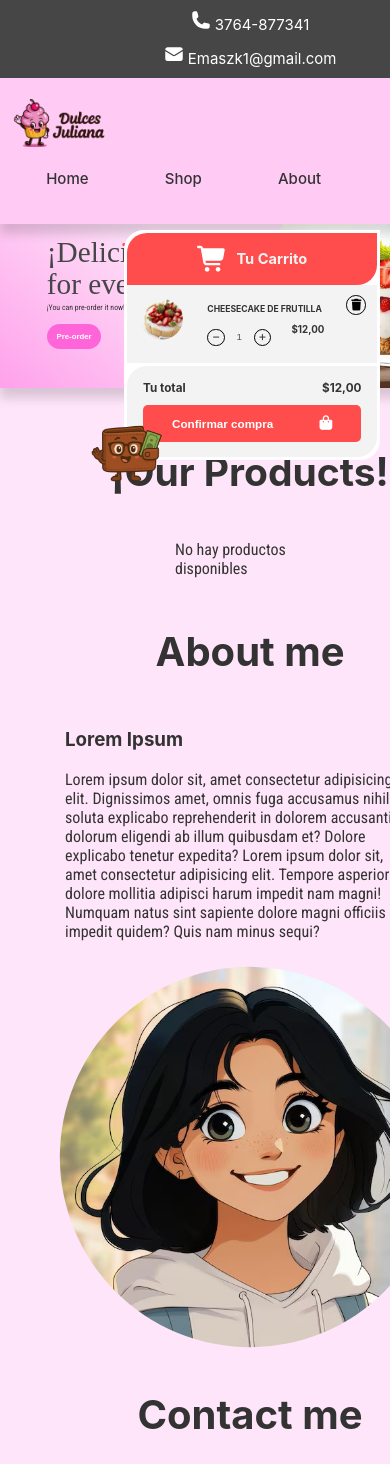
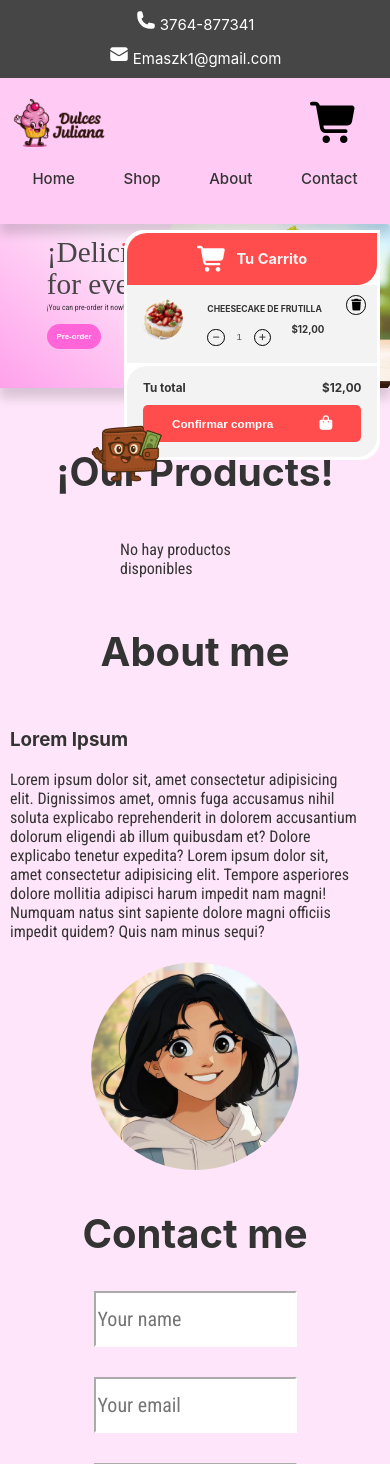
Before and after one commit to EmanuelSzk/e-commerce-page, a PHP site: page / in a window 390 px wide; the page is wider, and only the part inside the window is pictured. Shown: the top 1464 px of that part. Run offline with PHP 8.4, Linux system fonts and the light colour scheme; data that the repository does not hold is empty; some web fonts are replaced.

Commit message:
Detalles finales

```diff
--- a/Styles/Style.css
+++ b/Styles/Style.css
@@ -822,4 +822,8 @@ footer {
     font-size: 15px;
   }
 
+  .bio img {
+    width: 70vw;
+  }
+
 }
```
